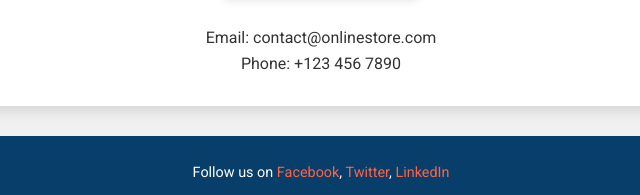
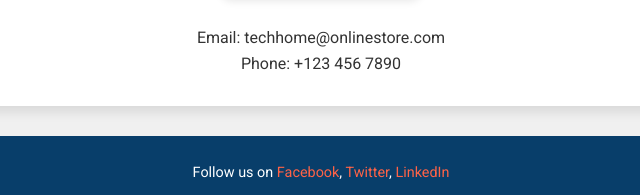
Before and after one commit to sadiaafrin77/Mid_MIS455, a plain HTML site: page contact.html in a window 1280 px wide. Shown: the part 425-620 px from the top of the page, 319-959 px from the left. Drawn offline with Linux system fonts and the light colour scheme.

Commit message:
Added contact page content

```diff
--- a/contact.html
+++ b/contact.html
@@ -23,7 +23,7 @@
         <h1>Contact Us</h1>
         <p>If you have any questions or need further information, please feel free to contact us through the following channels:</p>
         <img src="cu.png" alt="Contact Image" class="small">
-        <p>Email: contact@onlinestore.com</p>
+        <p>Email: techhome@onlinestore.com</p>
         <p>Phone: +123 456 7890</p>
     </main>
 
```
